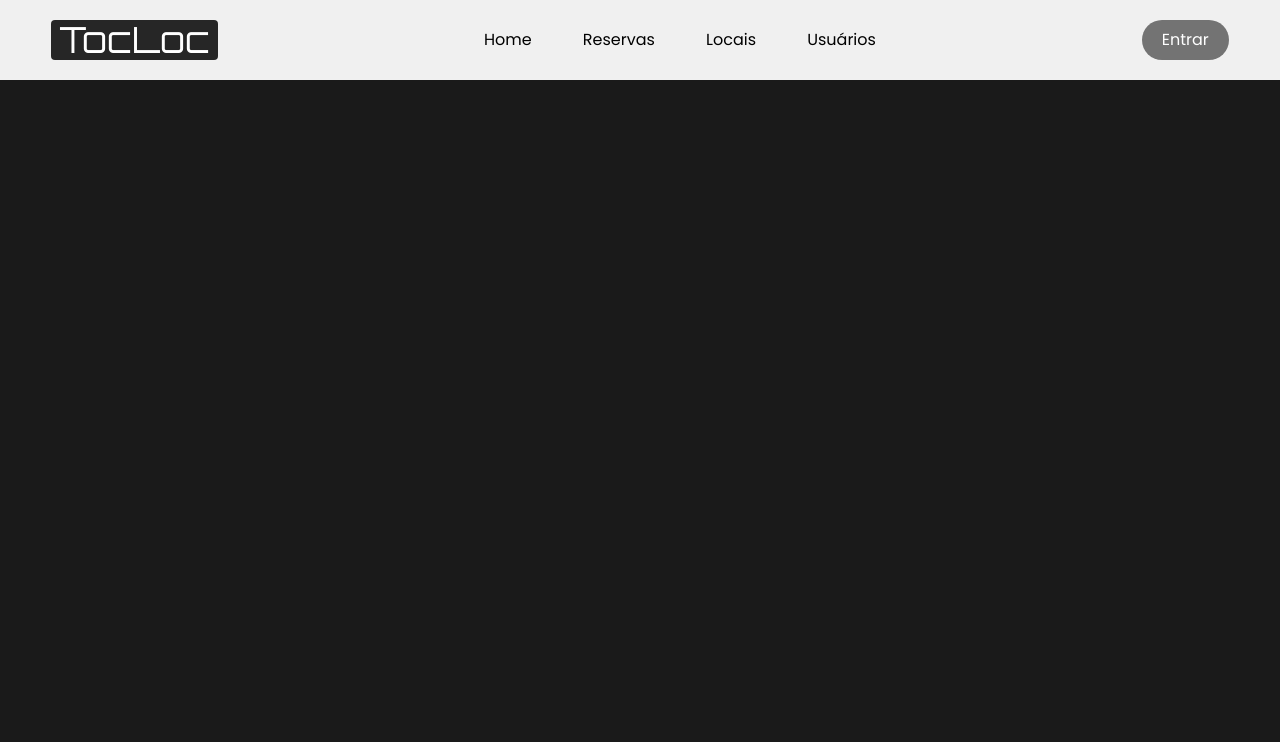
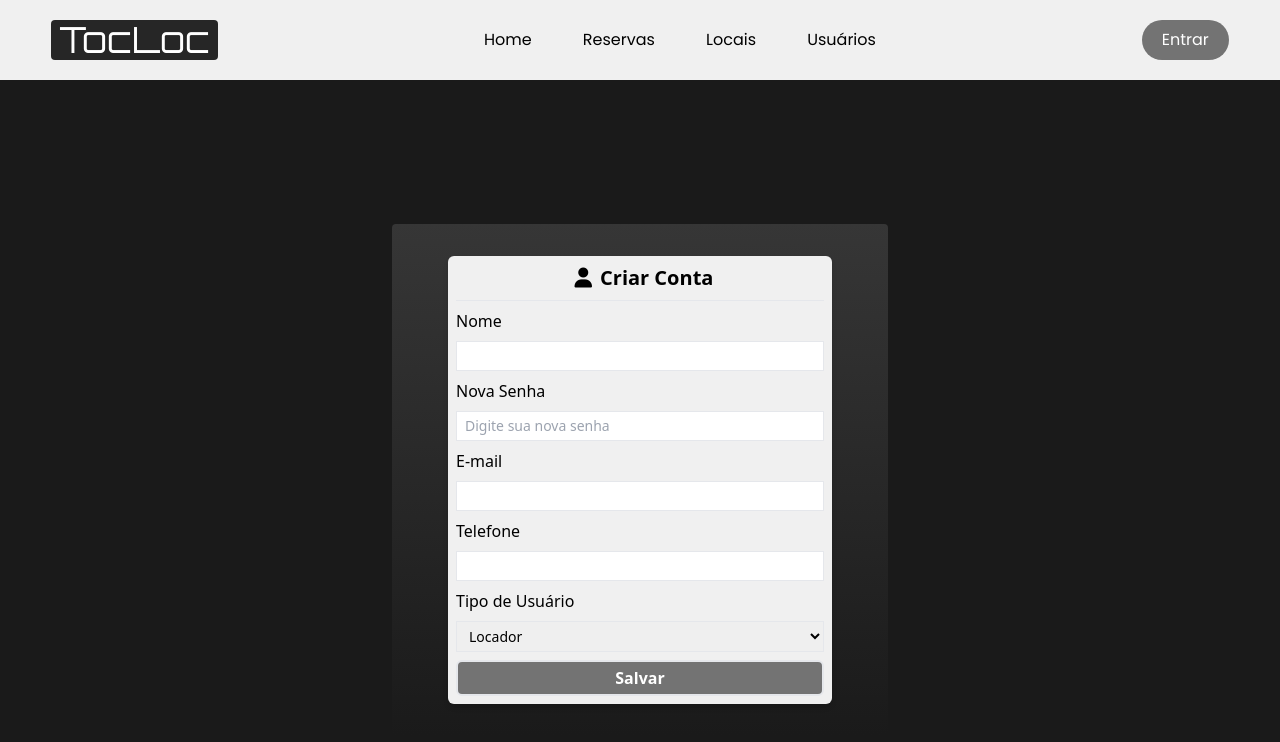
Before and after one commit to waltherpires/tocloc-frontend, a React (Vite) app: page /createaccount in a window 1280 px wide. Shown: the top 742 px of the page. Built offline with nearby package versions, Linux system fonts and the light colour scheme.

Commit message:
Adicionei tela de criar conta

```diff
--- a/src/MyRoutes.jsx
+++ b/src/MyRoutes.jsx
@@ -4,13 +4,15 @@ import {
     Route
   } from "react-router-dom";
 
+import Header from './components/Header';
+
 import Home from "./pages/Home";
 import Users from "./pages/Users";
 import Login from "./pages/Login";
 import EditUser from "./pages/EditUser";
 import EditPlace from "./pages/EditPlace";
-import Header from './components/Header';
 import Places from './pages/Places';
+import CreateAccount from './pages/CreateAccount'
 
 export default function MyRoutes() {
     return (
@@ -23,6 +25,7 @@ export default function MyRoutes() {
                 <Route path="locais" element={<Places />} />
                 <Route path="edituser/:userId" element={<EditUser />} />
                 <Route path="editplace/:placeId" element={<EditPlace />} />
+                <Route path="createaccount" element={<CreateAccount />} />
             </Routes>
         </Router>
     )
--- a/src/components/Container.jsx
+++ b/src/components/Container.jsx
@@ -1,7 +1,8 @@
-export default function Container({title, children}){
+export default function Container({title, children, styleTitle = ""}){
+
   return (
-    <div className="p-4 sm:px-14 sm:py-8 bg-[#363636c4] flex flex-col gap-1 justify-start items-center rounded">
-      {title && <h1 className="md:text-6xl font-logo text-center font-bold text-white shadow-md mb-3 sm:mb-6">{title}</h1>}
+    <div className="p-4 sm:px-14 sm:py-8 bg-gradient-to-b from-[#363636] flex flex-col gap-1 justify-start items-center rounded">
+      {title && <h1 className={`md:text-6xl font-logo text-center font-bold text-white shadow-md mb-3 sm:mb-6 ${styleTitle}`}>{title}</h1>}
       {children}
     </div>
   )
--- a/src/components/Header.jsx
+++ b/src/components/Header.jsx
@@ -29,10 +29,10 @@ export default function Header(){
                 </div>
                 <div className={listClass}>
                     <ul className="flex md:flex-row flex-col md:items-center md:gap-[4vw] gap-8">
-                        <li className="hover:text-gray-500" onClick={() => onToggleMenu('/')} >Home</li>
-                        <li className="hover:text-gray-500" onClick={() => onToggleMenu()} >Reservas</li>
-                        <li className="hover:text-gray-500" onClick={() => onToggleMenu('/locais')} >Locais</li>
-                        <li className="hover:text-gray-500" onClick={() => onToggleMenu('/users')} >Usuários</li>
+                        <li className="hover:text-gray-500 cursor-pointer" onClick={() => onToggleMenu('/')} >Home</li>
+                        <li className="hover:text-gray-500 cursor-pointer" onClick={() => onToggleMenu()} >Reservas</li>
+                        <li className="hover:text-gray-500 cursor-pointer" onClick={() => onToggleMenu('/locais')} >Locais</li>
+                        <li className="hover:text-gray-500 cursor-pointer" onClick={() => onToggleMenu('/users')} >Usuários</li>
                     </ul>
                 </div>
                 <div className="flex items-center gap-4">
--- a/src/components/Table.jsx
+++ b/src/components/Table.jsx
@@ -26,7 +26,7 @@ export default function Table({ fetching, columns, data, clickEdit, clickDelete,
               <th className="px-1 sm:px-2 md:px-4 py-4 text-xs sm:text-sm md:text-base border-b border-r border-slate-300 bg-[#F0F0F0]">Ações</th>
             </tr>
         </thead>
-        <tbody className="bg-gray-100">
+        <tbody className="bg-[#F0F0F0]">
           {!fetching && filteredData.length === 0 &&
             <tr className="hover:bg-gray-300">
               <td className="px-1 sm:px-2 md:px-4 py-2 text-xs sm:text-sm md:text-base  border-b border-r border-slate-300" colSpan={columns.length + 1}><p className="text-center">Nenhuma informação foi encontrada!</p></td>
@@ -40,7 +40,7 @@ export default function Table({ fetching, columns, data, clickEdit, clickDelete,
           {!fetching && filteredData.map((item, id) =>
           {
             return (
-              <tr key={id} className="hover:bg-gray-300">
+              <tr key={id} className="hover:bg-[#d8d8d8]">
                 {columns.map((column, index) =>
                   (
                     <td key={index} className={`px-1 sm:px-2 md:px-4 py-1 text-xs sm:text-sm md:text-base max-w-48 border-b border-r border-slate-300 ${column.smallDisplay === false ? 'hidden sm:table-cell' : ''}`}>
--- /dev/null
+++ b/src/pages/CreateAccount.jsx
@@ -0,0 +1,117 @@
+import { useNavigate } from "react-router-dom";
+import { createUser } from "../../http";
+import { useState } from "react";
+
+import Input from '../components/Input';
+import Modal from '../components/Modal';
+import MessagePage from '../components/MessagePage';
+import Container from '../components/Container'
+
+export default function CreateAccount(){
+  const navigate = useNavigate();
+  const [user, setUser] = useState({});
+  const [error, setError] = useState();
+  const [success, setSuccess] = useState();
+
+
+  function handleInputChange(identifier, value){
+    setUser((prevUser) => ({
+      ...prevUser,
+      [identifier]: value
+    }))
+  }
+
+  // funcao para enviar o create
+  async function handleSubmit(event){
+    event.preventDefault();
+
+    try{
+      await createUser(user);
+      setSuccess("Usuário cadastrado com sucesso");
+    }catch(error){
+      console.error(error.message);
+      setError(error.message);
+    }
+  }
+  // limpar a mensagem de erro
+  function handleError() {
+    setError(null);
+  }
+  // limpar a mensagem de sucesso
+  function handleSuccess(){
+    setSuccess(null);
+    navigate('/users')
+  }
+
+  return (
+    <>
+      <Modal open={error || success} onClose={error ? handleError : handleSuccess}>
+        {success && <MessagePage title="Sucesso!" message={success} onConfirm={handleSuccess}/> }
+        {error && <MessagePage title="Um erro ocorreu" message={error} onConfirm={handleError} />}
+      </Modal>
+      <div className="overflow-auto flex justify-center items-center h-[100vh]">
+        <Container>
+          <form className="min-w-60 w-96 p-2 bg-[#F0F0F0] rounded-md shadow-md" onSubmit={handleSubmit}>
+            <h1 className="text-sm sm:text-base md:text-xl block text-center font-semibold"><i className="fa-solid fa-user mx-2"></i>Criar Conta</h1>
+            <hr className="mt-2 "/>
+
+            <Input
+              required
+              label="Nome"
+              id="name"
+              type="text"
+              value={user.name}
+              onChange={(event) => handleInputChange('name', event.target.value)}
+            />
+
+            <Input
+              label="Nova Senha"
+              id="password"
+              type="password"
+              placeholder="Digite sua nova senha"
+              onChange={(event) => handleInputChange('password', event.target.value)}
+            />
+
+            <Input
+              required
+              label="E-mail"
+              id="email"
+              type="email"
+              value={user.email}
+              onChange={(event) => handleInputChange('email', event.target.value)}
+            />
+
+            <Input
+              required
+              label="Telefone"
+              id="telefone"
+              type="tel"
+              maxlength={11}
+              minlength={9}
+              value={user.phoneNumber}
+              onChange={(event) => handleInputChange('phoneNumber', event.target.value)}
+            />
+
+            <div className="mt-2">
+              <label className="block text-xs sm:text-sm md:text-base mb-1 md:mb-2">Tipo de Usuário</label>
+              <select
+                name="typeOfUser"
+                className="border w-full text-xs sm:text-sm px-2 py-1 focus:outline-none focus:ring-0 focus:border-gray-600"
+                onChange={(event) => handleInputChange('typeOfUser', event.target.value)}
+                value={user.typeOfUser}
+              >
+                <option value="locador">Locador</option>
+                <option value="locatario">Locatário</option>
+                <option value="visitante">Visitante</option>
+              </select>
+            </div>
+
+            <div className="mt-2">
+              <button type="submit" className="border-2 py-1 rounded-md w-full font-semibold bg-neutral-500 text-white hover:bg-neutral-900">Salvar</button>
+            </div>
+          </form>
+        </Container>
+      </div>
+    </>
+  )
+}
--- a/src/pages/Home.jsx
+++ b/src/pages/Home.jsx
@@ -1,9 +1,17 @@
+import Container from '../components/Container';
+
 export default function Home(){
     return (
         <div className="flex justify-center items-center h-[100vh]">
-            <div className="sm:w-1/2 md:w-96 p-6 shadow-lg bg-white rounded-md">
-                <h1 className="text-center">Bem vindo!</h1>
-            </div>
+            <Container
+            title={
+                <>
+                 Tocou <br />
+                 Locou <br />
+                 Jogou!
+                </>
+            }>
+            </Container>
         </div>
     )
 }
--- a/src/pages/Login.jsx
+++ b/src/pages/Login.jsx
@@ -1,5 +1,13 @@
+import { useNavigate } from "react-router-dom"
+
 
 export default function Login(){
+  const navigate = useNavigate();
+
+  function handleCreateAccount(){
+    navigate('/createaccount');
+  }
+
   return (
     <div className="flex justify-center items-center h-[100vh]">
       <div className="sm:w-1/2 md:w-96 p-6 shadow-lg bg-white rounded-md">
@@ -19,7 +27,7 @@ export default function Login(){
             <label className="text-xs sm:text-s">Lembrar de mim?</label>
           </div>
           <div>
-            <a href="#" className="text-indigo-800 text-xs sm:text-sm">Esqueceu sua senha?</a>
+            <p className="text-indigo-800 text-xs sm:text-sm" onClick={handleCreateAccount}><>Ainda não é cadastrado? <br /> Crie sua conta!</></p>
           </div>
         </div>
         <div className="mt-5">
```
Also changed, not shown: http.js (+25 -13 lines).
